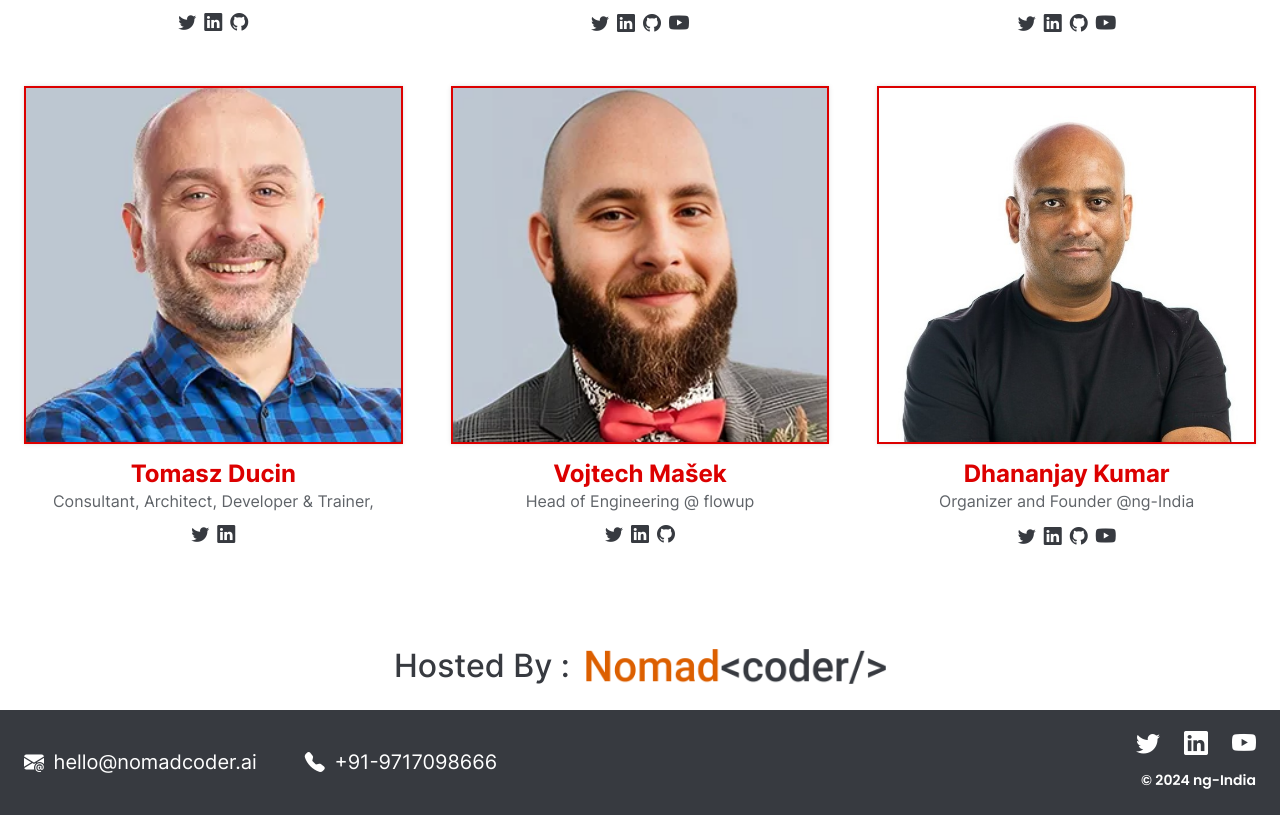
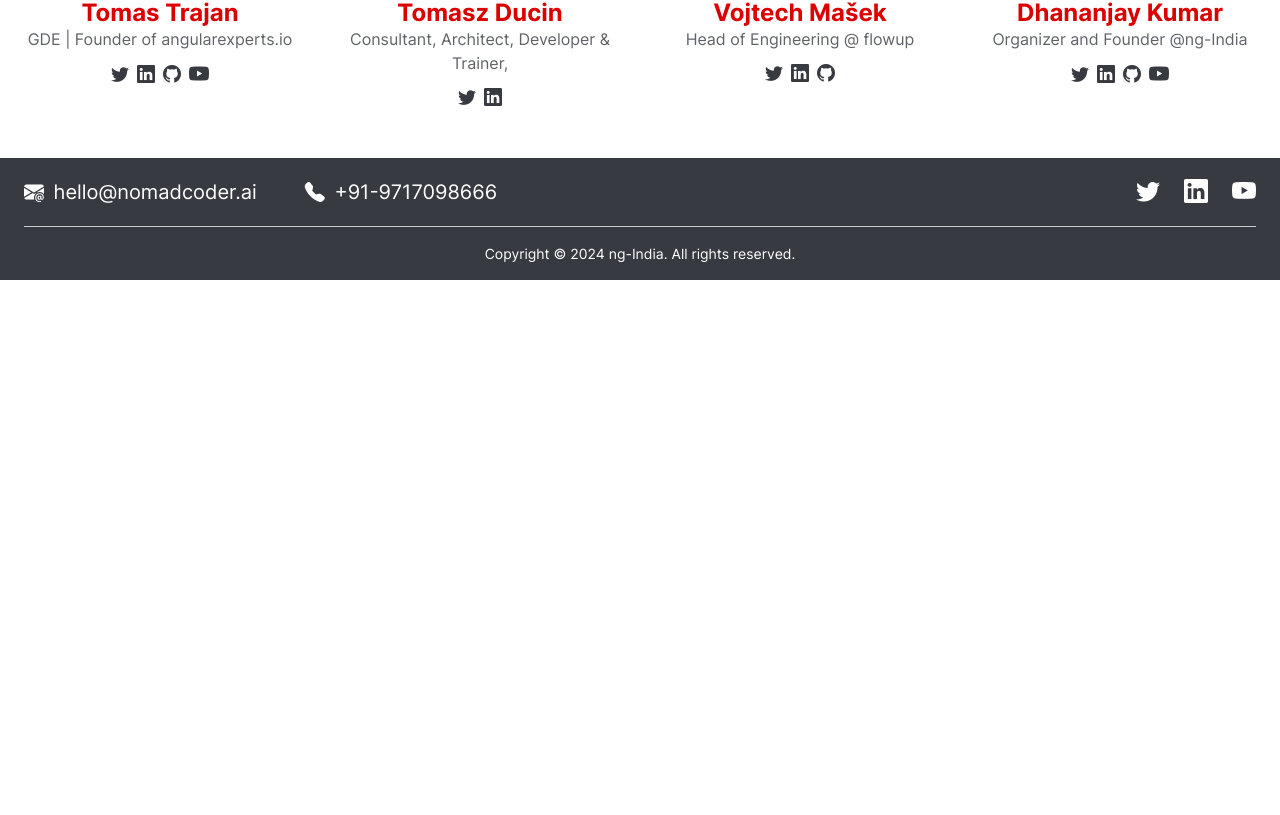
Before and after one commit to debugmodedotnet/ngindia2025, an Angular app: page /speakers in a window 1280 px wide. Shown: the part 1681-2496 px from the top of the page. After the commit the page ends 1961 px from the top, so only its background shows below. Built offline with nearby package versions, Linux system fonts and the light colour scheme.

Commit message:
Minor changes

```diff
--- a/src/app/components/footer/footer.component.html
+++ b/src/app/components/footer/footer.component.html
@@ -1,6 +1,6 @@
-<section class="pb-3">
+<!-- <section class="py-5">
   <h2
-    class="mt-5 text-center nmc-dark-grey d-flex align-items-center justify-content-center"
+    class="m-0 text-center nmc-dark-grey d-flex align-items-center justify-content-center"
   >
     Hosted By :
     <img
@@ -9,10 +9,10 @@
       alt=""
     />
   </h2>
-</section>
+</section> -->
 
 <footer class="nmc-bg-dark-grey py-3">
-  <div class="text-center container-boxed">
+  <div class="container-boxed">
     <div class="d-flex align-items-center justify-content-between">
       <div class="d-flex align-items-center gap-5">
         <a
@@ -34,7 +34,6 @@
         </a>
       </div>
 
-      <div>
       <ul
         class="socials d-flex flex-wrap align-items-center justify-content-center gap-4"
       >
@@ -68,11 +67,10 @@
           </a>
         </li>
       </ul>
+    </div>
 
-        <div class="font-14 py-2 text-end font-family-poppins nmc-white">
-          © 2024 ng-India
-        </div>
-      </div>
+    <div class="copyright font-14 pt-3 mt-3 text-center nmc-white">
+      Copyright © 2024 ng-India. All rights reserved.
     </div>
   </div>
 </footer>
--- a/src/app/components/footer/footer.component.scss
+++ b/src/app/components/footer/footer.component.scss
@@ -2,3 +2,7 @@
     width: 300px;
     height: auto;
 }
+
+.copyright {
+    border-top: .5px solid #ccc;
+}
--- a/src/app/components/hero/hero.component.html
+++ b/src/app/components/hero/hero.component.html
@@ -46,6 +46,15 @@
         <p class="mt-2 font-26 nmc-dark-grey text-start">
           April 5th, 2025 | Delhi, India
         </p>
+
+        <div class="mt-3 d-flex">
+          <p class="nmc-dark-grey font-18 m-0"> Powered By :</p>
+          <img
+            class="logo ms-2 object-fit-contain"
+            src="assets/images/logo/nomadcoder-logo.png"
+            alt=""
+          />
+        </div>
       </div>
 
       <div class="hero-image w-40">
--- a/src/app/components/hero/hero.component.scss
+++ b/src/app/components/hero/hero.component.scss
@@ -39,6 +39,11 @@
         //     top: 17px;
         // }
     }
+
+    .logo {
+        width: 200px;
+        height: auto;
+    }
 }
 
 .event-summary .col-3 .event-card {
--- a/src/app/components/speakers/speakers.component.html
+++ b/src/app/components/speakers/speakers.component.html
@@ -6,7 +6,7 @@
 
     <div class="speakers row g-5">
       @for(speaker of speakers; track speaker;){
-      <div class="col-md-4 speaker">
+      <div class="col-md-3 speaker">
         <div class="flip-card" tabindex="0">
           <div class="flip-card-inner">
             <div class="flip-card-front">
@@ -20,7 +20,7 @@
             </div>
 
             <div class="flip-card-back">
-              <p class="nmc-white font-16 mt-2">
+              <p class="nmc-white font-14 mt-2">
                 {{ speaker.bio }}
               </p>
             </div>
--- a/src/app/dto/speakers.json.ts
+++ b/src/app/dto/speakers.json.ts
@@ -126,7 +126,7 @@ export const speakers: ISpeakers[] = [
         "id": 12,
         "name": "Dhananjay Kumar",
         "position": "Organizer and Founder @ng-India",
-        "bio": "Dhananjay Kumar is a Software Engineer/Educator and organizer of one of the world's largest Angular conferences, ng-India. He is a published Book Author, International Speaker, and Founder of </geek97>, which provides full enterprise-level training and consulting to various clients worldwide. Currently, he is focusing on Angular with other Frontend technologies and GraphQL. He lives in Gurgaon, India, and is writing his second Angular book and training for his first half marathon.",
+        "bio": "Dhananjay Kumar is a Software Engineer/Educator and organizer of one of the world's largest Angular conferences, ng-India. He is a published Book Author, International Speaker, and Founder of </geek97>, which provides full enterprise-level training and consulting to various clients worldwide. Currently, he is focusing on Angular with other Frontend technologies and GraphQL.",
         "image": "assets/images/speakers/dhananjay-kumar.jpeg",
         "twitter": "https://x.com/debug_mode",
         "linkedin": "https://www.linkedin.com/in/dhananjaykumar07/",
```
Also changed, not shown: public/assets/images/logo/nomadcoder-logo.png. Lines whose indentation alone changed are shown as unchanged.
